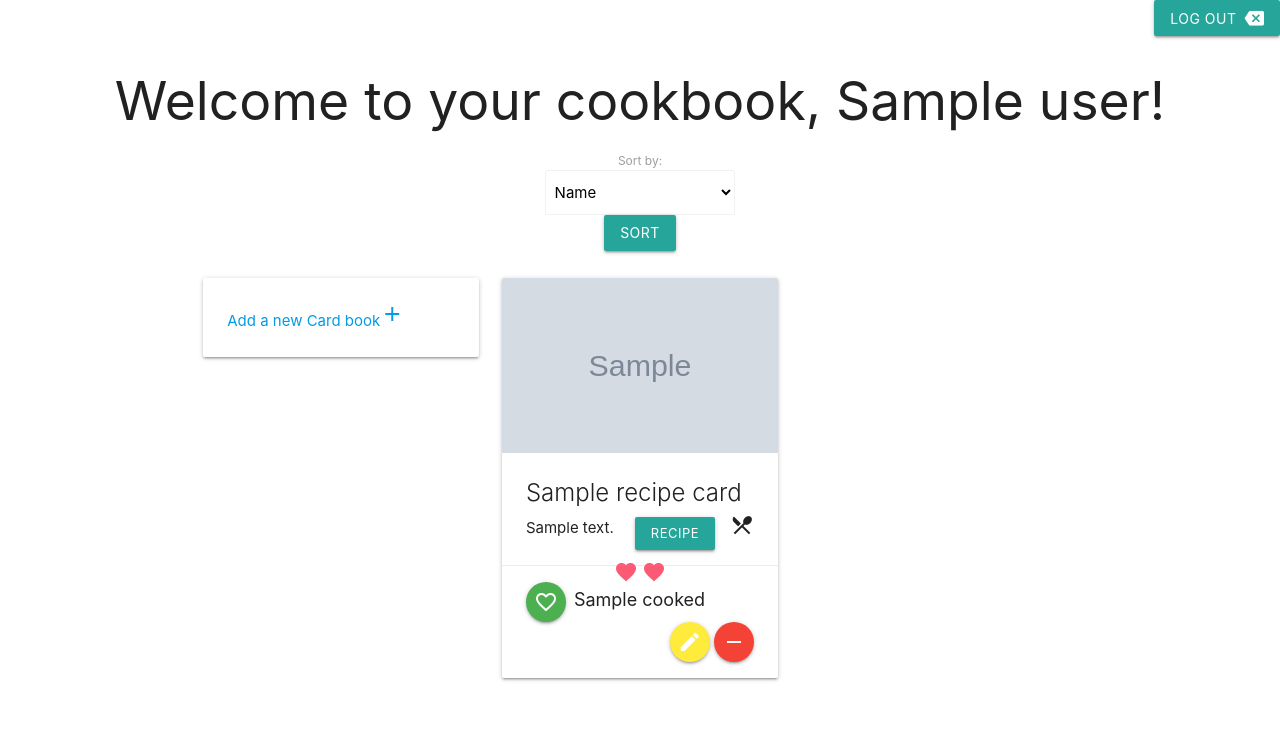
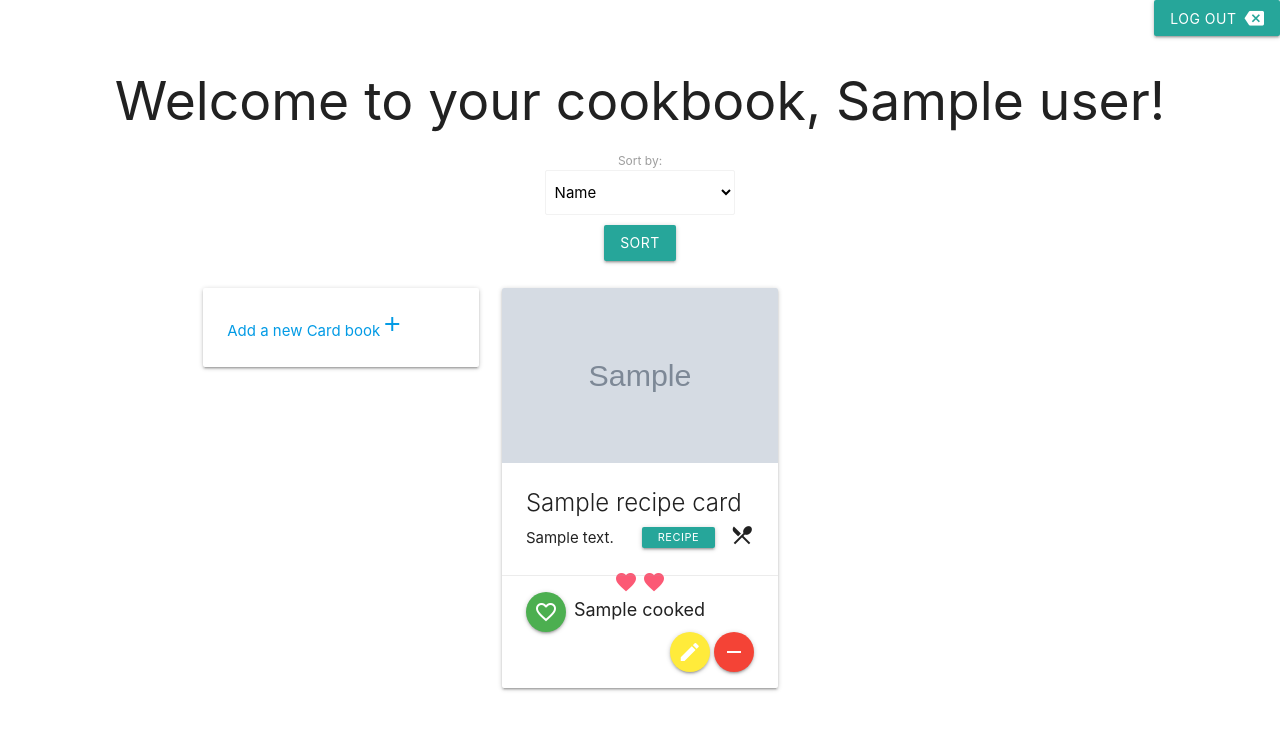
Before and after one commit to Code-Institute-Submissions/Code-Institute-Milestone-3-Data-Centric-Dev-Python-Flask, a Flask app: a page that uses templates/main_page.html in a window 1280 px wide. Shown: the top 730 px of the page. Run offline with Flask 2, Linux system fonts and the light colour scheme; grey boxes marked "Sample" are stand-in pictures; a database or web service that is not in the repository returns one stand-in record (values such as "Sample title"); some libraries are stand-ins or nearby versions.

Commit message:
Added margint top for sort button and got smaller recipe button in foodcards

```diff
--- a/run.py
+++ b/run.py
@@ -85,7 +85,7 @@ def main_page(username):
 
    return render_template("main_page.html", user=login_user)
 
-# Sorting cards accordint to name or cusiene
+# Sorting cards based on name or cusiene
 @app.route("/main_page_query/<username>", methods=['GET', 'POST'])
 def main_page_query(username):
    users = mongo.db.users
@@ -301,8 +301,6 @@ def add_cooked(username, cooked, recipe_name):
    if request.method == "POST":
       user = mongo.db.users
       cooked_incremented = int(cooked) + 1
-      print("------------PRINT-------------")
-      print(cooked_incremented)
 
       user.update(
          {
--- a/static/main.css
+++ b/static/main.css
@@ -72,6 +72,9 @@
   flex-wrap: wrap;
   justify-content: center;
 }
+.container-select .button-margin--top {
+  margin-top: 10px;
+}
 
 .container-cards .icon--inline-block {
   display: inline-block;
@@ -88,5 +91,10 @@
   margin-top: 20px;
   text-align: center;
 }
+.container-cards .btn-small {
+  height: 20.4px;
+  line-height: 20.4px;
+  font-size: 11px;
+}
 
 /*# sourceMappingURL=main.css.map */
--- a/static/main.scss
+++ b/static/main.scss
@@ -92,6 +92,10 @@
       flex-wrap: wrap;
       justify-content: center;
    }
+
+   .button-margin--top {
+      margin-top: 10px;
+   }
 }
 
 .container-cards {
@@ -112,4 +116,10 @@
       margin-top: 20px;
       text-align: center;
    }
+
+   .btn-small {
+      height: 20.4px;
+      line-height: 20.4px;
+      font-size: 11px;
+   }
 }
--- a/templates/main_page.html
+++ b/templates/main_page.html
@@ -20,7 +20,7 @@
                <option value="name" selected>Name</option>
                <option value="cuisine">Cuisine</option>
             </select>
-            <button class="waves-effect waves-light btn">Sort</button>
+            <button class="waves-effect waves-light btn button-margin--top">Sort</button>
          </form>
       </div>
    </div>
@@ -92,7 +92,7 @@
 
                <div class="card-action">
                   <div class="left">
-                     <form
+                     <form id="heartsForm"
                         action="{{ url_for('add_cooked', username=session['username'], cooked=recipe_card.cooked, recipe_name=recipe_card.recipe_name) }}"
                         method="POST" class="icon--inline-block">
                         <button class="btn-floating waves-effect waves-light green"><i
```
Also changed, not shown: 1 other file.
